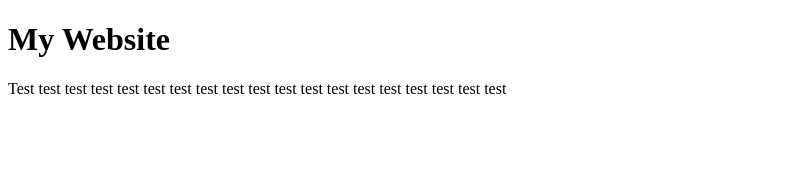
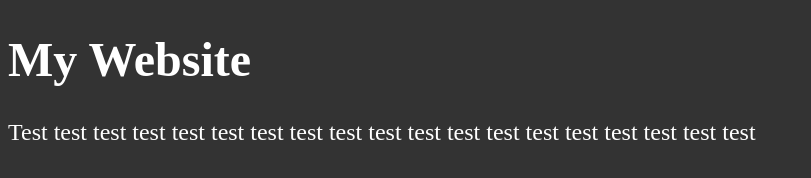
Before and after one commit to evanfinnigan/example_website, a plain HTML site: page index.html in a window 1280 px wide. Shown: the whole page, without its empty margins (0-811 px from the left). Drawn offline with Linux system fonts and the light colour scheme.

Commit message:
add basic styles

```diff
--- a/index.html
+++ b/index.html
@@ -3,6 +3,7 @@
 <html>
     <head>
         <title>Website</title>
+        <link rel="stylesheet" href="styles.css">
     </head>
     <body>
         <h1>My Website</h1>
--- /dev/null
+++ b/styles.css
@@ -0,0 +1,7 @@
+
+body {
+    font: Arial, sans-serif;
+    font-size: 24px;
+    color: white;
+    background-color: #333333;
+}
```
